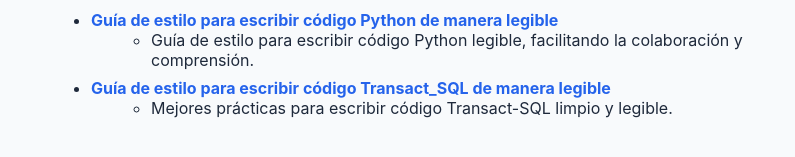
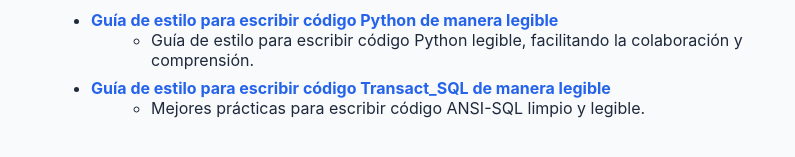
Before and after one commit to lorensfs/Test, a Jekyll site: the page built from index.md, in a window 1280 px wide. Shown: the part 195-352 px from the top of the page, without its empty margins (209-1004 px from the left). Built offline with Jekyll 4.4.1, drawn with Linux system fonts in a browser that asks for light colours; nearby versions of some CDN libraries; our own code applies the rules of GitHub Pages for plain Markdown files.

Commit message:
Update index.md

```diff
--- a/index.md
+++ b/index.md
@@ -11,5 +11,5 @@
 - **[Guía de estilo para escribir código Python de manera legible](./Guía de estilo para escribir código Python de manera legible.md)**
   - Guía de estilo para escribir código Python legible, facilitando la colaboración y comprensión.
 
-- **[Guía de estilo para escribir código Transact_SQL de manera legible](./Guía de estilo para escribir código Transact_SQL de manera legible.md)**
-  - Mejores prácticas para escribir código Transact-SQL limpio y legible.
+- **[Guía de estilo para escribir código Transact_SQL de manera legible](./Guía de estilo para escribir código ANSI_SQL de manera legible.md)**
+  - Mejores prácticas para escribir código ANSI-SQL limpio y legible.
```
